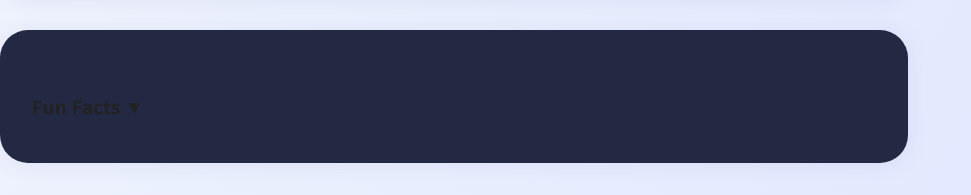
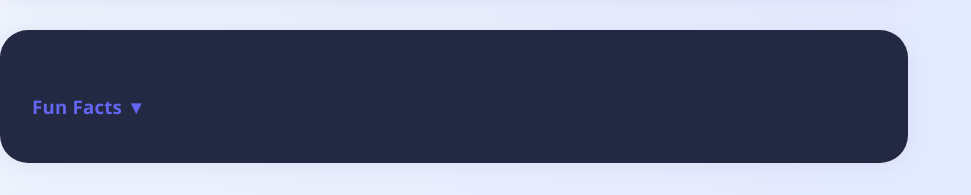
Before and after one commit to feliciaotieno/Python-Assignment-Project---UCD, a Flask app: page /games in a window 1280 px wide. Shown: the part 1591-1786 px from the top of the page, without its empty margins (0-971 px from the left). Run offline with Flask 3, Linux system fonts and the light colour scheme.

Commit message:
Change Fun Facts color

```diff
--- a/static/css/style.css
+++ b/static/css/style.css
@@ -53,7 +53,7 @@ body > *:not(.background-fade) {
 }
 
 /* For all fun/secondary headings */
-.section-light-title, .fun-title {
+.section-light-title, .fun-title, .fun-facts-callout {
   color: #6366f1 !important;
   font-weight: 600;
   letter-spacing: 0.01em;
```
